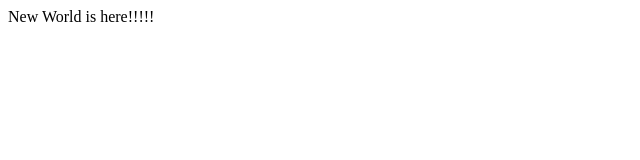
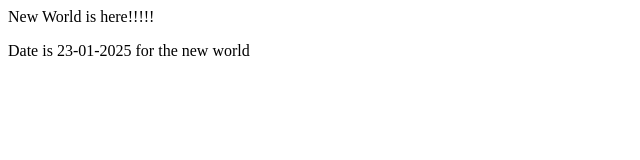
Before and after one commit to Mayank-Tiwari21/Demo_Repo, a plain HTML site: page index.html in a window 1280 px wide. Shown: the whole page, without its empty margins (0-640 px from the left). Drawn offline with Linux system fonts and the light colour scheme.

Commit message:
Update index.html

```diff
--- a/index.html
+++ b/index.html
@@ -4,5 +4,6 @@
 </head>
 <body>
 <p>New World is here!!!!!
+  <p>Date is 23-01-2025 for the new world</p>
 </body>
 </html>
```
